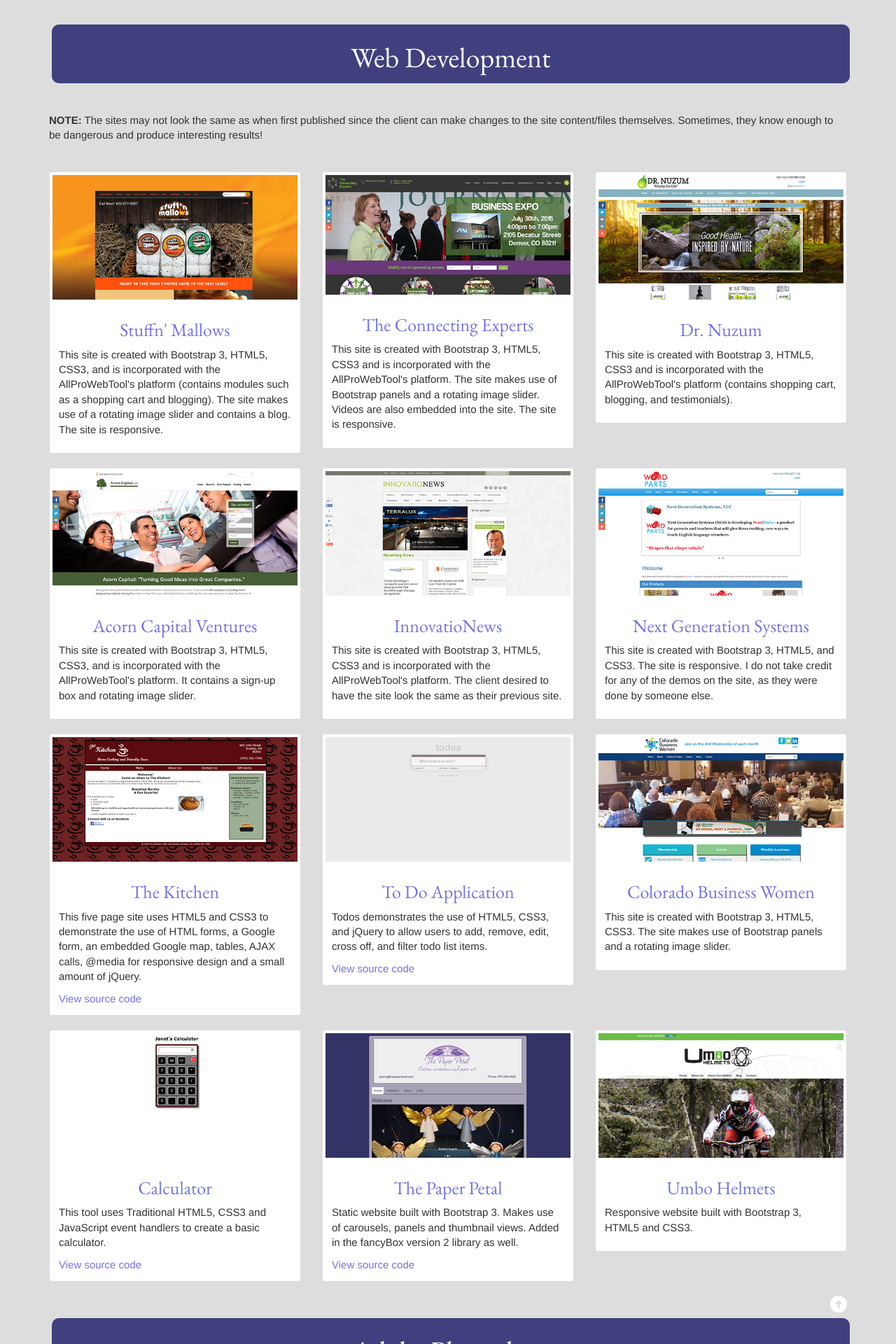
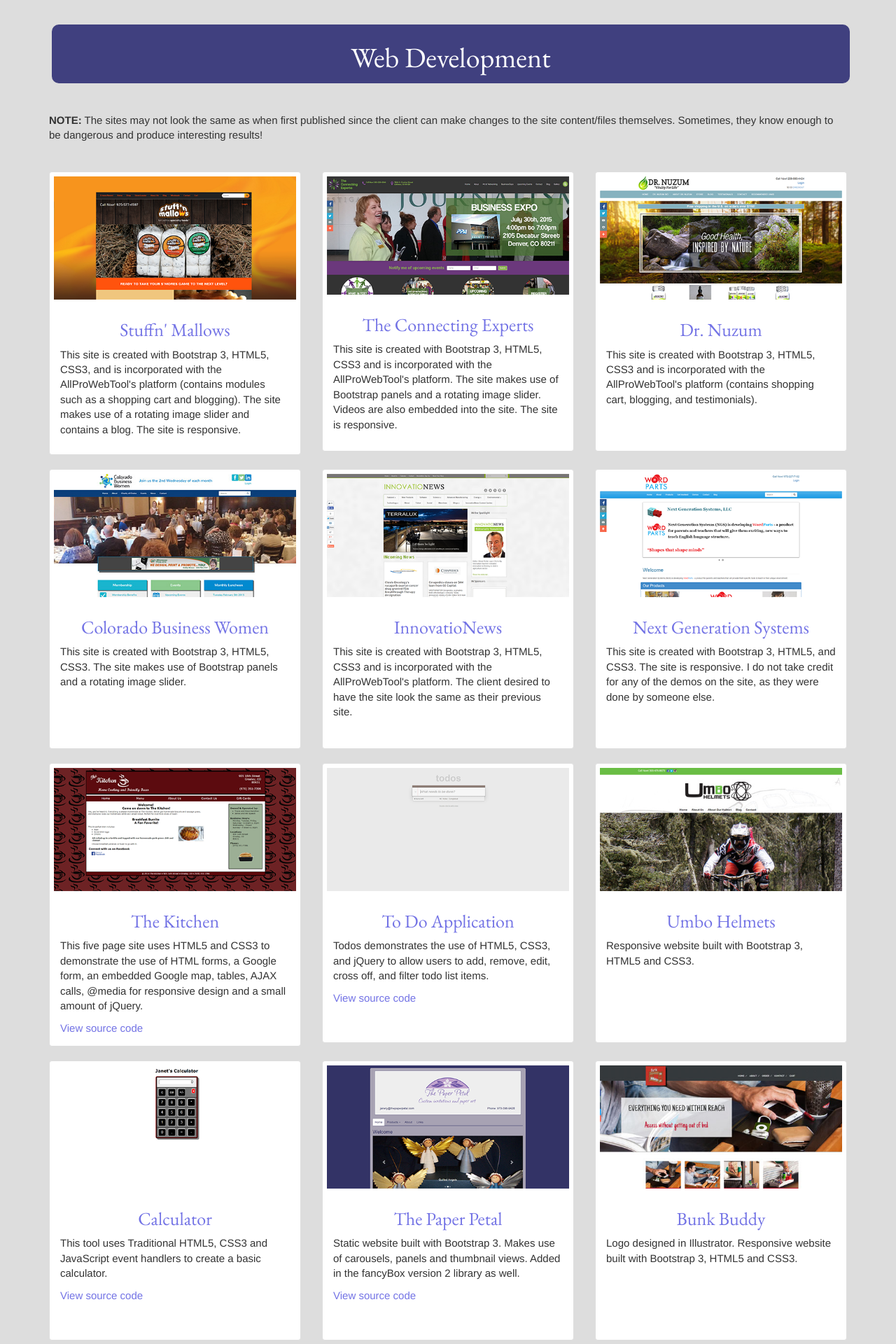
Before and after one commit to jcyoder/jcyoder.github.io, a Jekyll site: the page index.html, which Jekyll copies as it is, in a window 1280 px wide. Shown: the part 792-2712 px from the top of the page at 70% size. Built offline with Jekyll 4.4.1, drawn with Linux system fonts in a browser that asks for light colours; nearby versions of some CDN libraries; comment, search, counter and statistics services are not loaded; some of the changed text lies outside the part shown.

Commit message:
adding new websites and photoshop content

```diff
--- a/css/style.css
+++ b/css/style.css
@@ -204,6 +204,11 @@
   word-wrap: break-word;
 }
 
+.web-dev-wrapper .thumbnail {
+    padding: 6px;
+    min-height: 400px;
+}
+
 /*========== Responsiveness ==========*/
 
 @media screen and (max-width: 1200px) {
--- a/index.html
+++ b/index.html
@@ -121,12 +121,12 @@
             <div class="row">
               <div class="col-sm-12 col-md-4">
                 <div class="thumbnail">
-                  <a class="fancybox" href="images/acorncapitalventures.png" target="_blank">
-                    <img class="img-responsive" src="images/acorncapitalventures.png" alt="www.acorncapitalventures.com">
+                  <a class="fancybox" href="images/colorado-business-women.png" target="_blank">
+                    <img class="img-responsive" src="images/colorado-business-women.png" alt="www.coloradobizwomen.com">
                   </a>
                   <div class="caption">
-                    <h3><a href="http://acorncapitalventures.com/" target="_blank">Acorn Capital Ventures</a></h3>
-                    <p>This site is created with Bootstrap 3, HTML5, CSS3, and is incorporated with the AllProWebTool's platform. It contains a sign-up box and rotating image slider.</p>
+                    <h3><a href="http://www.coloradobizwomen.com" target="_blank">Colorado Business Women</a></h3>
+                    <p>This site is created with Bootstrap 3, HTML5, CSS3. The site makes use of Bootstrap panels and a rotating image slider.</p>
                   </div>
                 </div>
               </div>
@@ -180,12 +180,13 @@
               </div>
               <div class="col-sm-12 col-md-4">
                 <div class="thumbnail">
-                  <a class="fancybox" href="images/colorado-business-women.png" target="_blank">
-                    <img class="img-responsive" src="images/colorado-business-women.png" alt="www.coloradobizwomen.com">
+                  <a class="fancybox" href="images/umbohelmets-500.jpg" target="_blank">
+                    <img class="img-responsive" src="images/umbohelmets-500.jpg" alt="Umbo Helmets">
                   </a>
                   <div class="caption">
-                    <h3><a href="http://www.coloradobizwomen.com" target="_blank">Colorado Business Women</a></h3>
-                    <p>This site is created with Bootstrap 3, HTML5, CSS3. The site makes use of Bootstrap panels and a rotating image slider.</p>
+                    <h3><a href="http://umbohelmets.com/" target="_blank">Umbo Helmets</a></h3>
+                    <p>Responsive website built with Bootstrap 3, HTML5 and CSS3.</p>
+
                   </div>
                 </div>
               </div>
@@ -202,7 +203,6 @@
                     <a href="https://github.com/jcyoder/Calculator/tree/gh-pages" target="_blank">View source code</a>
                   </div>
                 </div>
-
               </div>
               <div class="col-sm-12 col-md-4">
                 <div class="thumbnail">
@@ -218,16 +218,30 @@
               </div>
               <div class="col-sm-12 col-md-4">
                 <div class="thumbnail">
-                  <a class="fancybox" href="images/umbohelmets-500.jpg" target="_blank">
-                    <img class="img-responsive" src="images/umbohelmets-500.jpg" alt="Umbo Helmets">
+                  <a class="fancybox" href="images/bunk-buddy.jpg" target="_blank">
+                    <img class="img-responsive" src="images/bunk-buddy.jpg" alt="Bunk Buddy">
                   </a>
                   <div class="caption">
-                    <h3><a href="http://umbohelmets.com/" target="_blank">Umbo Helmets</a></h3>
-                    <p>Responsive website built with Bootstrap 3, HTML5 and CSS3.</p>
-
+                    <h3><a href="http://bunkbuddy.greatmockup.com/" target="_blank">Bunk Buddy</a></h3>
+                    <p>Logo designed in Illustrator. Responsive website built with Bootstrap 3, HTML5 and CSS3.</p>
                   </div>
                 </div>
               </div>
+            </div>
+            <div class="row">
+              <div class="col-sm-12 col-md-4">
+                <div class="thumbnail">
+                  <a class="fancybox" href="images/cathyharris.jpg" target="_blank">
+                    <img class="img-responsive" src="images/cathyharris.jpg" alt="Cathy Harris Home Team">
+                  </a>
+                  <div class="caption">
+                    <h3><a href="http://cathyharris.myallprowebtools.com/" target="_blank">Cathy Harris Home Team</a></h3>
+                    <p>This site is in progress. Images need to be purchased and content needs to be reviewed with client. Responsive website built with Bootstrap 3, HTML5 and CSS3. </p>
+                  </div>
+                </div>
+              </div>
+              <div class="col-sm-12 col-md-4"></div>
+              <div class="col-sm-12 col-md-4"></div>
             </div>
             <div class="back-to-top-button pull-right"></div>
           </div> <!--web-dev-wrapper-->
@@ -255,7 +269,33 @@
                   <div class="col-md-6">
                     <img class="img-responsive" src="images/noni-email-1-400px.jpg" alt="noni ad"/>
                     <br />
-                    <p>This is one of my favorite email ads for Noni that I created.  I like the colors and got to do some masking, opacity changes, and other effects.</p>
+                    <p>I like the colors and got to do some masking, opacity changes, and other effects.</p>
+                  </div>
+                </div>
+              </div>
+              <p>&nbsp;</p>
+              <div class="row">
+                <div class="row-wrapper">
+                  <div class="col-md-6">
+                    <img class="img-responsive" src="images/namethatchick-email3.jpg" alt="ad"/><br />
+                    <p>Annual name that chick contest and coupon email advertisement for Hawaiian Organic Noni.</p>
+                  </div>
+                  <div class="col-md-6">
+                    <img class="img-responsive" src="images/winning-name-5-off-new-text.jpg" alt="coupon ad"/><br />
+                    <p>Name that chick winner and coupon email advertisement</p>
+                  </div>
+                </div>
+              </div>
+              <p>&nbsp;</p>
+              <div class="row">
+                <div class="row-wrapper">
+                  <div class="col-md-6">
+                    <img class="img-responsive" src="images/spring-gardening.jpg" alt="coupon ad"/><br />
+                    <p>Hawaiian Organic Noni Email Advertisement. Photo used shows the hands of the owner of Hawaiian Organic Noni. Opacity, dropshadow, color overlay and other layer and text styles used.</p>
+                  </div>
+                  <div class="col-md-6">
+                    <img class="img-responsive" src="images/organic-400.jpg" alt="ad"/><br />
+                    <p>Social Media Quote post for Noni.</p>
                   </div>
                 </div>
               </div>
@@ -267,8 +307,23 @@
                     <p>Printed coupon advertisement for a local company.</p>
                   </div>
                   <div class="col-md-6">
-                    <img class="img-responsive" src="images/LogTimberHomeShow.jpg" alt="ad"/><br />
-                    <p>This artwork is one of my favorite pieces because I love the colors of fall. I used drop shadow and outer glow effects along with some masking.  This ad was featured as one of the rotating image slides on the Log Home Maintenance and Supply Website.</p>
+                    <img class="img-responsive" src="images/noni-twitter-ad700px.jpg" alt="twitter ad"/><br />
+                    <p>Noni Twitter Advertisement</p>
+                  </div>
+
+                </div>
+              </div>
+              <p>&nbsp;</p>
+              <div class="row">
+                <div class="row-wrapper">
+                  <div class="col-md-6">
+                    <img class="img-responsive" src="images/15off-noni-pet-400.jpg" alt="Noni Email"/><br />
+                    <p>Noni Advertisement</p>
+                  </div>
+
+                  <div class="col-md-6">
+                    <img class="img-responsive" src="images/noni-email-may15-400.png" alt="Noni Email"/><br />
+                    <p>Noni Email Advertisement</p>
                   </div>
                 </div>
               </div>
@@ -276,29 +331,26 @@
               <div class="row">
                 <div class="row-wrapper">
                   <div class="col-md-6">
-                    <img class="img-responsive" src="images/noni-twitter-ad700px.jpg" alt="twitter ad"/><br />
-                    <p>Noni Twitter Advertisement</p>
-                  </div>
-                  <div class="col-md-6">
-                    <img class="img-responsive" src="images/noni-email-may15-400.png" alt="Noni Email"/><br />
-                    <p>Noni Email Advertisement</p>
-
-                  </div>
-                  <div class="back-to-top-button pull-right">
-
-                  </div>
-                </div>
-              </div>
-              <div class="row">
-                <div class="row-wrapper">
-                  <div class="col-md-6">
-                    <img class="img-responsive" src="images/15off-noni-pet-400.jpg" alt="Noni Email"/><br />
-                    <p>Noni Advertisement</p>
+                    <img class="img-responsive" src="images/LogTimberHomeShow.jpg" alt="ad"/><br />
+                    <p>This artwork is one of my favorite pieces because I love the colors of fall. I used drop shadow and outer glow effects along with some masking.  This ad was featured as one of the rotating image slides on the Log Home Maintenance and Supply Website.</p>
                   </div>
                   <div class="col-md-6">
                     <img class="img-responsive" src="images/great-skin.jpg" alt="Eye-mazing Email"/><br />
                     <p>Eye-mazing Advertisement</p>
-                  <div class="back-to-top-button pull-right">
+                  </div>
+                </div>
+              </div>
+              <p>&nbsp;</p>
+              <div class="row">
+                <div class="row-wrapper">
+                  <div class="col-md-6">
+                    <img class="img-responsive" src="images/nutrition-400.jpg" alt="ad"/><br />
+                    <p>Dr. Nuzum social media quote post</p>
+                  </div>
+                  <div class="col-md-6">
+                    <img class="img-responsive" src="images/nuzum-400.jpg" alt="ad"/><br />
+                    <p>Dr. Nuzum social media quote post</p>
+                    <div class="back-to-top-button pull-right"></div>
                   </div>
                 </div>
               </div>
```
Also changed, not shown: images/bunk-buddy.jpg (added), images/cathyharris.jpg (added), images/namethatchick-email3.jpg (added), images/nuzum-400.jpg (added), images/nuzum.jpg (added), images/spring-gardening.jpg (added), images/winning-name-5-off-new-text.jpg (added).
